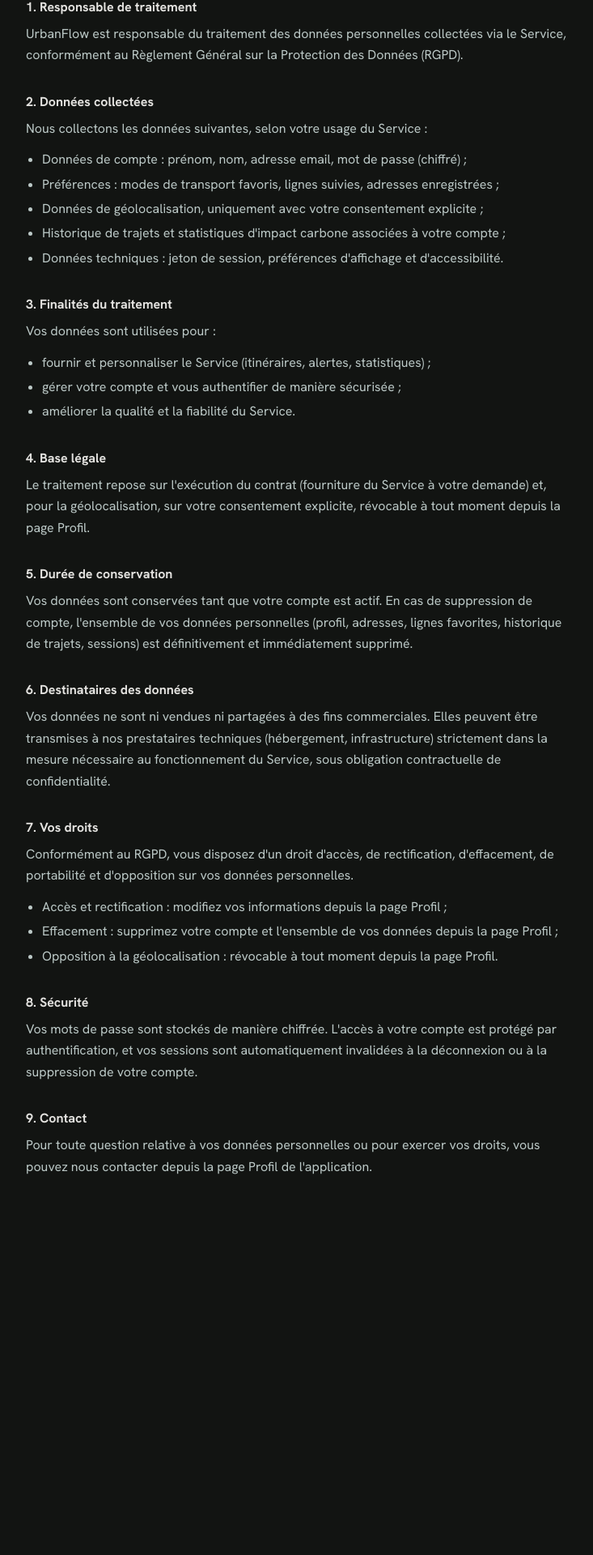
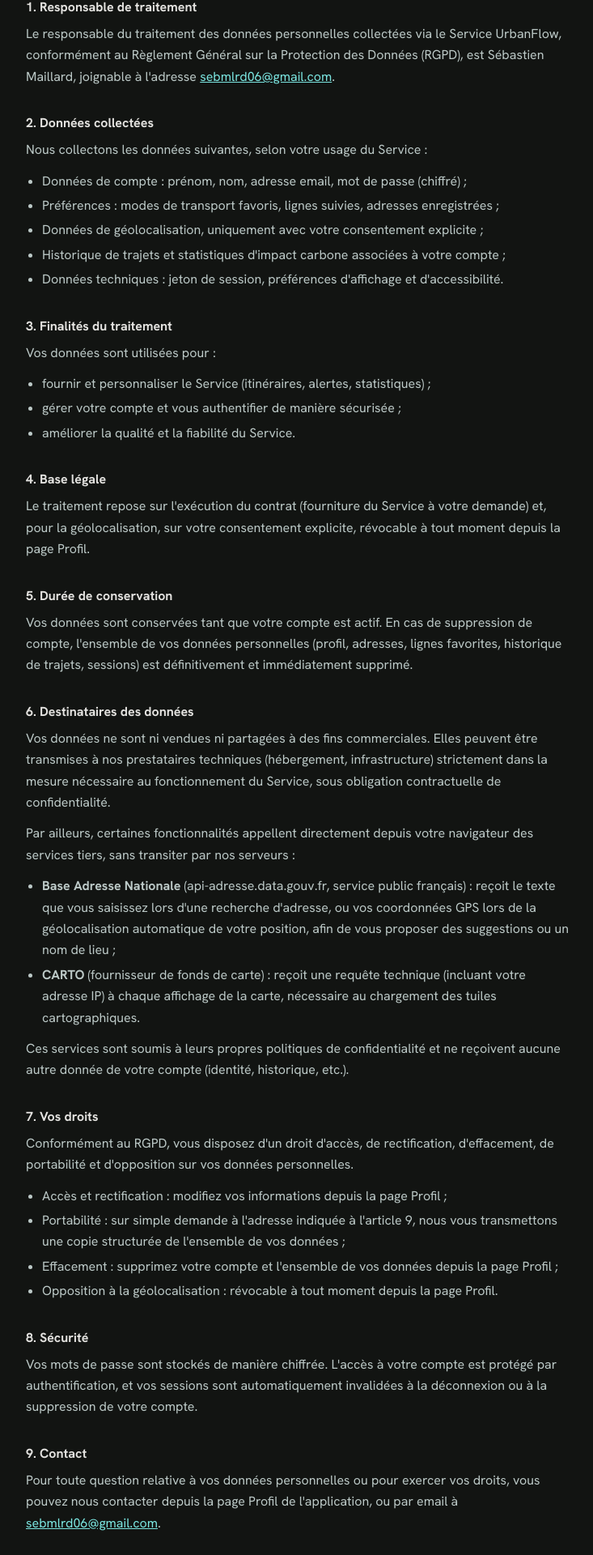
Before and after one commit to seb-mlrd/urbanflow-mobility, a Next.js app in the folder apps/web/: page /confidentialite in a window 1280 px wide. Shown: the part 211-2131 px from the top of the page at 81% size, without its empty margins (272-1005 px from the left). Before the commit the page ends 1721 px from the top, so only its background shows below. Built offline with nearby package versions, Linux system fonts and the light colour scheme.

Commit message:
fix: ajout des adresses enregistrées dans la planification + modif politique de conf

```diff
--- a/apps/web/app/(main)/components/JourneySearch.tsx
+++ b/apps/web/app/(main)/components/JourneySearch.tsx
@@ -5,6 +5,7 @@
 import { TRANSPORT_MODES } from '@urbanflow/shared';
 import { TRANSPORT_MODE_ICONS } from '../../../lib/transport-icons';
 import { GEO_ERROR_MESSAGES, type UseGeolocationResult } from '../../../lib/hooks/useGeolocation';
+import { useSavedAddresses, type SavedAddress } from '../../../lib/hooks/useSavedAddresses';
 import { DATETIME_PRESETS, toDatetimeLocalValue } from '../../../lib/journey-utils';
 
 export interface Suggestion {
@@ -38,14 +39,17 @@
   onChange,
   onSelect,
   rightElement,
+  savedAddresses,
 }: {
   label: string;
   value: string;
   onChange: (v: string) => void;
   onSelect: (s: Suggestion) => void;
   rightElement?: React.ReactNode;
+  savedAddresses?: SavedAddress[];
 }) {
   const [suggestions, setSuggestions] = useState<Suggestion[]>([]);
+  const [focused, setFocused] = useState(false);
   const debounce = useRef<ReturnType<typeof setTimeout> | null>(null);
 
   function handleChange(v: string) {
@@ -77,12 +81,17 @@
     }, 300);
   }
 
+  const showSavedAddresses =
+    focused && value.length === 0 && suggestions.length === 0 && (savedAddresses?.length ?? 0) > 0;
+
   return (
     <div className="relative">
       <Input
         label={label}
         value={value}
         onChange={(e) => handleChange(e.target.value)}
+        onFocus={() => setFocused(true)}
+        onBlur={() => setTimeout(() => setFocused(false), 150)}
         autoComplete="off"
         rightElement={rightElement}
       />
@@ -115,6 +124,59 @@
           ))}
         </ul>
       )}
+      {showSavedAddresses && (
+        <ul
+          className="absolute left-0 right-0 top-full mt-1 rounded-xl overflow-hidden z-20"
+          style={{
+            background: 'var(--color-surface-container-highest)',
+            border: '1px solid var(--color-outline-variant)',
+          }}
+        >
+          {savedAddresses!.map((a) => (
+            <li key={a.id}>
+              <button
+                type="button"
+                className="w-full flex items-center gap-3 text-left px-4 py-3 text-sm cursor-pointer transition-colors duration-150"
+                style={{ color: 'var(--color-on-surface)' }}
+                onMouseEnter={(e) =>
+                  (e.currentTarget.style.background = 'var(--color-surface-container-high)')
+                }
+                onMouseLeave={(e) => (e.currentTarget.style.background = '')}
+                onClick={() => {
+                  onSelect({ label: a.label, lat: a.lat, lng: a.lng });
+                  setFocused(false);
+                }}
+              >
+                <svg
+                  width="16"
+                  height="16"
+                  viewBox="0 0 16 16"
+                  fill="none"
+                  aria-hidden="true"
+                  className="shrink-0"
+                  style={{ color: 'var(--color-on-surface-variant)' }}
+                >
+                  <path
+                    d="M2.5 7L8 2.5 13.5 7v6a.7.7 0 0 1-.7.7H3.2a.7.7 0 0 1-.7-.7V7Z"
+                    stroke="currentColor"
+                    strokeWidth="1.2"
+                    strokeLinejoin="round"
+                  />
+                </svg>
+                <span className="flex-1 min-w-0">
+                  <span className="block font-medium truncate">{a.name}</span>
+                  <span
+                    className="block text-xs truncate"
+                    style={{ color: 'var(--color-on-surface-variant)' }}
+                  >
+                    {a.label}
+                  </span>
+                </span>
+              </button>
+            </li>
+          ))}
+        </ul>
+      )}
     </div>
   );
 }
@@ -129,6 +191,7 @@
   const [datetime, setDatetime] = useState(initialValues?.datetime ?? '');
   const [selectedModes, setSelectedModes] = useState<string[]>(initialValues?.selectedModes ?? []);
   const [appliedGeoPosition, setAppliedGeoPosition] = useState(geo.position);
+  const savedAddresses = useSavedAddresses();
 
   if (geo.status === 'success' && geo.position && geo.position !== appliedGeoPosition) {
     setAppliedGeoPosition(geo.position);
@@ -208,6 +271,7 @@
               setFromLat(s.lat);
               setFromLng(s.lng);
             }}
+            savedAddresses={savedAddresses}
             rightElement={
               <button
                 type="button"
@@ -242,6 +306,7 @@
               setToLat(s.lat);
               setToLng(s.lng);
             }}
+            savedAddresses={savedAddresses}
           />
         </div>
         <button
--- a/apps/web/app/(main)/page.tsx
+++ b/apps/web/app/(main)/page.tsx
@@ -8,6 +8,7 @@
 import { GeolocationConsentModal } from '../../components/GeolocationConsentModal';
 import { AuthRequiredModal } from '../../components/AuthRequiredModal';
 import { useGeolocation } from '../../lib/hooks/useGeolocation';
+import { useSavedAddresses } from '../../lib/hooks/useSavedAddresses';
 import { filterAndSortItineraries, type SortBy } from '../../lib/journey-utils';
 import { useAuthStore } from '../../store/useAuthStore';
 import { useActiveJourneyStore } from '../../store/useActiveJourneyStore';
@@ -83,6 +84,7 @@
   const [editToLng, setEditToLng] = useState<number | null>(null);
   const [editDatetime, setEditDatetime] = useState('');
   const geo = useGeolocation();
+  const savedAddresses = useSavedAddresses();
   const accessToken = useAuthStore((s) => s.accessToken);
   const profileModes = useAuthStore((s) => s.transportModes);
   const isJourneyActive = useActiveJourneyStore((s) => s.isActive);
@@ -280,6 +282,7 @@
                   setEditFromLat(s.lat);
                   setEditFromLng(s.lng);
                 }}
+                savedAddresses={savedAddresses}
               />
             </div>
             <button
@@ -326,6 +329,7 @@
                   setEditToLat(s.lat);
                   setEditToLng(s.lng);
                 }}
+                savedAddresses={savedAddresses}
               />
             </div>
           </div>
--- a/apps/web/app/confidentialite/page.tsx
+++ b/apps/web/app/confidentialite/page.tsx
@@ -10,8 +10,17 @@
     <LegalLayout title="Politique de confidentialité" lastUpdated="13 août 2026">
       <LegalSection title="1. Responsable de traitement">
         <p>
-          UrbanFlow est responsable du traitement des données personnelles collectées via le
-          Service, conformément au Règlement Général sur la Protection des Données (RGPD).
+          Le responsable du traitement des données personnelles collectées via le Service
+          UrbanFlow, conformément au Règlement Général sur la Protection des Données (RGPD), est
+          Sébastien Maillard, joignable à l&apos;adresse{' '}
+          <a
+            href="mailto:sebmlrd06@gmail.com"
+            className="underline"
+            style={{ color: 'var(--color-primary)' }}
+          >
+            sebmlrd06@gmail.com
+          </a>
+          .
         </p>
       </LegalSection>
 
@@ -63,6 +72,27 @@
           mesure nécessaire au fonctionnement du Service, sous obligation contractuelle de
           confidentialité.
         </p>
+        <p>
+          Par ailleurs, certaines fonctionnalités appellent directement depuis votre navigateur des
+          services tiers, sans transiter par nos serveurs :
+        </p>
+        <ul className="list-disc pl-5 flex flex-col gap-1">
+          <li>
+            <strong>Base Adresse Nationale</strong> (api-adresse.data.gouv.fr, service public
+            français) : reçoit le texte que vous saisissez lors d&apos;une recherche d&apos;adresse,
+            ou vos coordonnées GPS lors de la géolocalisation automatique de votre position, afin de
+            vous proposer des suggestions ou un nom de lieu ;
+          </li>
+          <li>
+            <strong>CARTO</strong> (fournisseur de fonds de carte) : reçoit une requête technique
+            (incluant votre adresse IP) à chaque affichage de la carte, nécessaire au chargement des
+            tuiles cartographiques.
+          </li>
+        </ul>
+        <p>
+          Ces services sont soumis à leurs propres politiques de confidentialité et ne reçoivent
+          aucune autre donnée de votre compte (identité, historique, etc.).
+        </p>
       </LegalSection>
 
       <LegalSection title="7. Vos droits">
@@ -72,6 +102,10 @@
         </p>
         <ul className="list-disc pl-5 flex flex-col gap-1">
           <li>Accès et rectification : modifiez vos informations depuis la page Profil ;</li>
+          <li>
+            Portabilité : sur simple demande à l&apos;adresse indiquée à l&apos;article 9, nous vous
+            transmettons une copie structurée de l&apos;ensemble de vos données ;
+          </li>
           <li>
             Effacement : supprimez votre compte et l&apos;ensemble de vos données depuis la page
             Profil ;
@@ -91,7 +125,15 @@
       <LegalSection title="9. Contact">
         <p>
           Pour toute question relative à vos données personnelles ou pour exercer vos droits, vous
-          pouvez nous contacter depuis la page Profil de l&apos;application.
+          pouvez nous contacter depuis la page Profil de l&apos;application, ou par email à{' '}
+          <a
+            href="mailto:sebmlrd06@gmail.com"
+            className="underline"
+            style={{ color: 'var(--color-primary)' }}
+          >
+            sebmlrd06@gmail.com
+          </a>
+          .
         </p>
       </LegalSection>
     </LegalLayout>
--- /dev/null
+++ b/apps/web/lib/hooks/useSavedAddresses.ts
@@ -0,0 +1,37 @@
+'use client';
+
+import { useEffect, useState } from 'react';
+import { useAuthStore } from '../../store/useAuthStore';
+import { authFetch } from '../auth-fetch';
+
+export interface SavedAddress {
+  id: string;
+  name: string;
+  label: string;
+  lat: number;
+  lng: number;
+}
+
+export function useSavedAddresses(): SavedAddress[] {
+  const accessToken = useAuthStore((s) => s.accessToken);
+  const [addresses, setAddresses] = useState<SavedAddress[]>([]);
+
+  useEffect(() => {
+    if (!accessToken) {
+      setAddresses([]);
+      return;
+    }
+    let cancelled = false;
+    authFetch('/addresses')
+      .then((res) => (res.ok ? res.json() : []))
+      .then((data) => {
+        if (!cancelled) setAddresses(data);
+      })
+      .catch(() => {});
+    return () => {
+      cancelled = true;
+    };
+  }, [accessToken]);
+
+  return addresses;
+}
```
